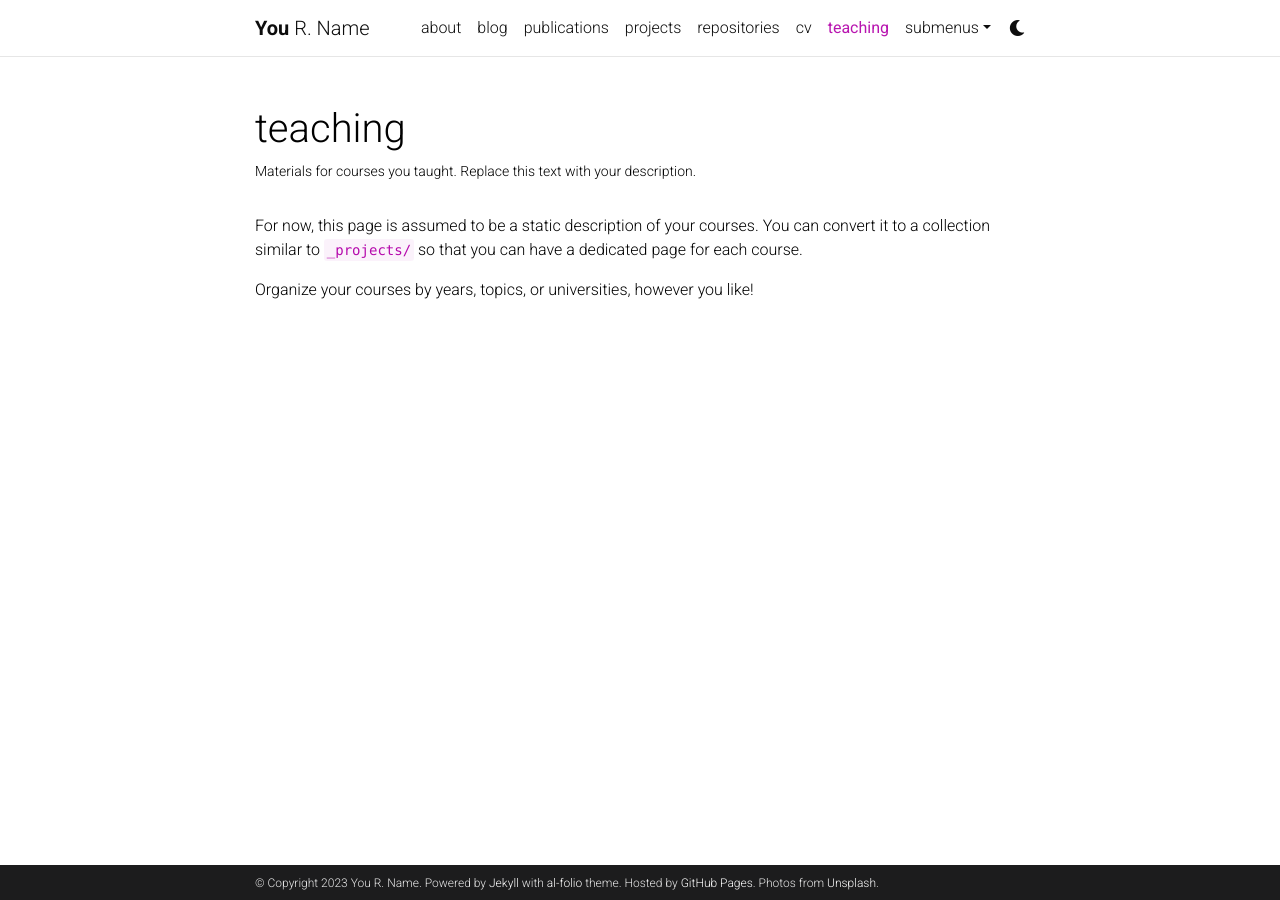
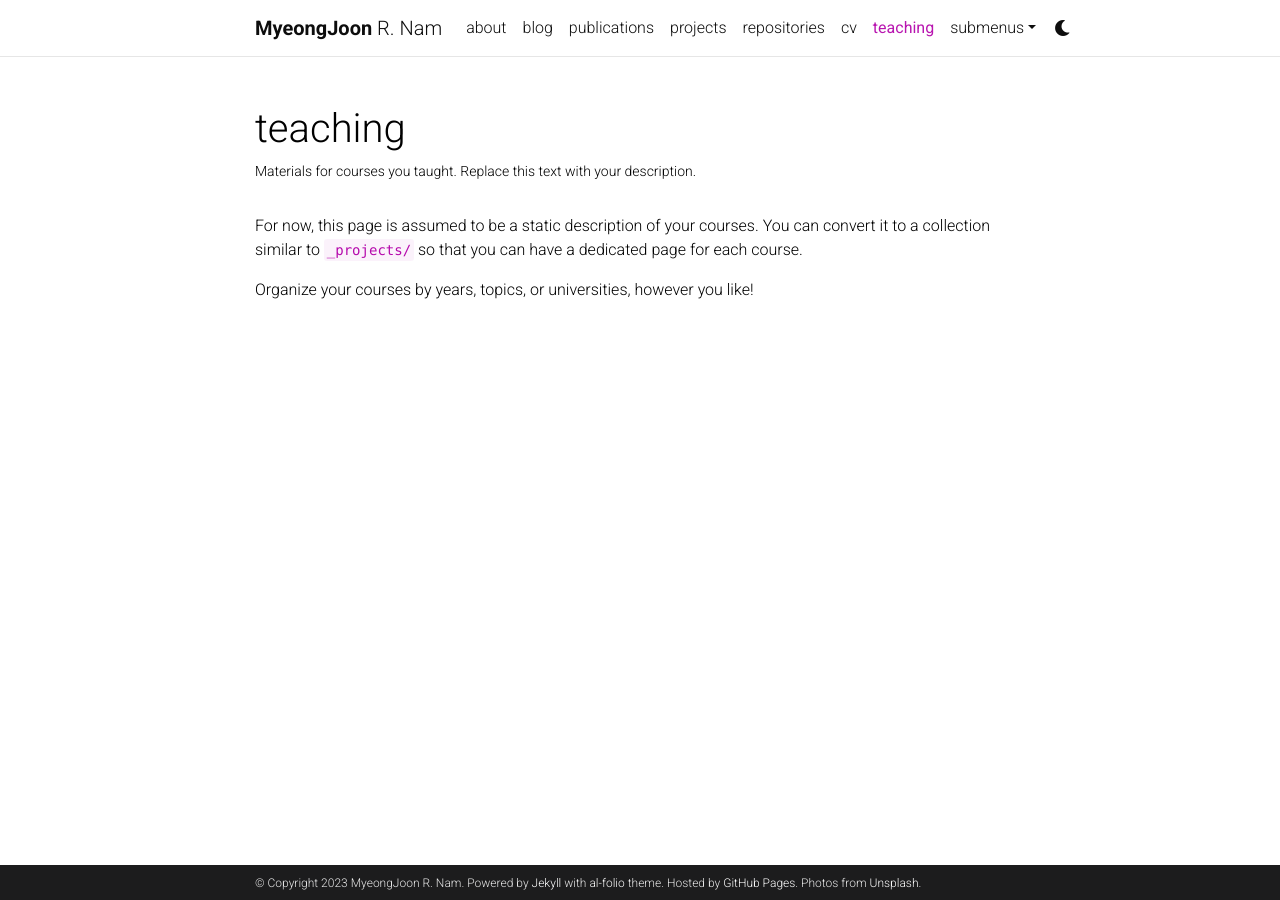
Before and after one commit to junvictory/junvictory.github.io, a Jekyll site: the page built from _pages/teaching.md, in a window 1280 px wide. Built offline with Jekyll 4.4.1, drawn with Linux system fonts in a browser that asks for light colours; comment, search, counter and statistics services are not loaded; a style sheet for code colours, icons or effects is not loaded.

Commit message:
modi config

```diff
--- a/Gemfile
+++ b/Gemfile
@@ -11,7 +11,7 @@ group :jekyll_plugins do
     gem 'jekyll-scholar'
     gem 'jekyll-sitemap'
     gem 'jekyll-link-attributes'
-    gem 'jekyll-twitter-plugin'
+    # gem 'jekyll-twitter-plugin'
     gem 'jemoji'
     gem 'mini_racer'
     gem 'unicode_utils'
--- a/_config.yml
+++ b/_config.yml
@@ -3,9 +3,9 @@
 # -----------------------------------------------------------------------------
 
 title: blank # the website title (if blank, full name will be used instead)
-first_name: You
+first_name: MyeongJoon
 middle_name: R.
-last_name: Name
+last_name: Nam
 email: you@example.com
 description: > # the ">" symbol means to ignore newlines until "footer_text:"
   A simple, whitespace theme for academics. Based on [*folio](https://github.com/bogoli/-folio) design.
```
